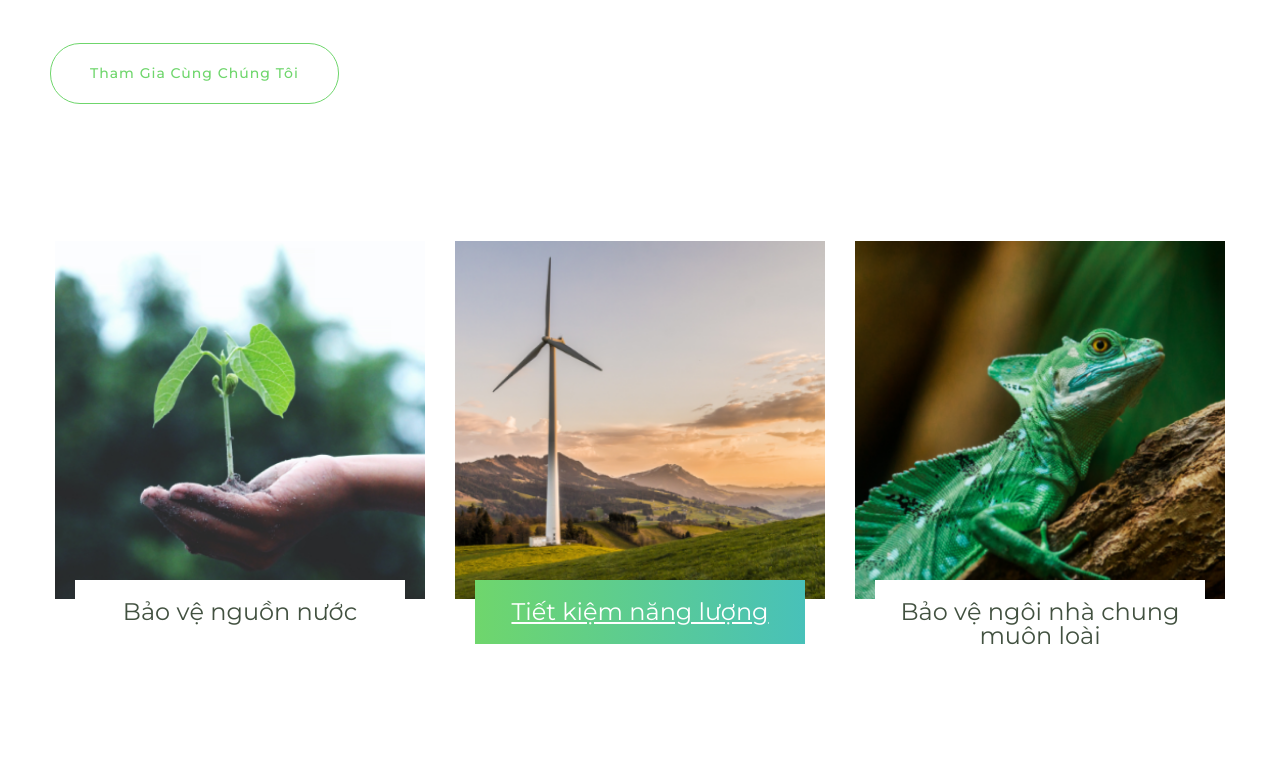
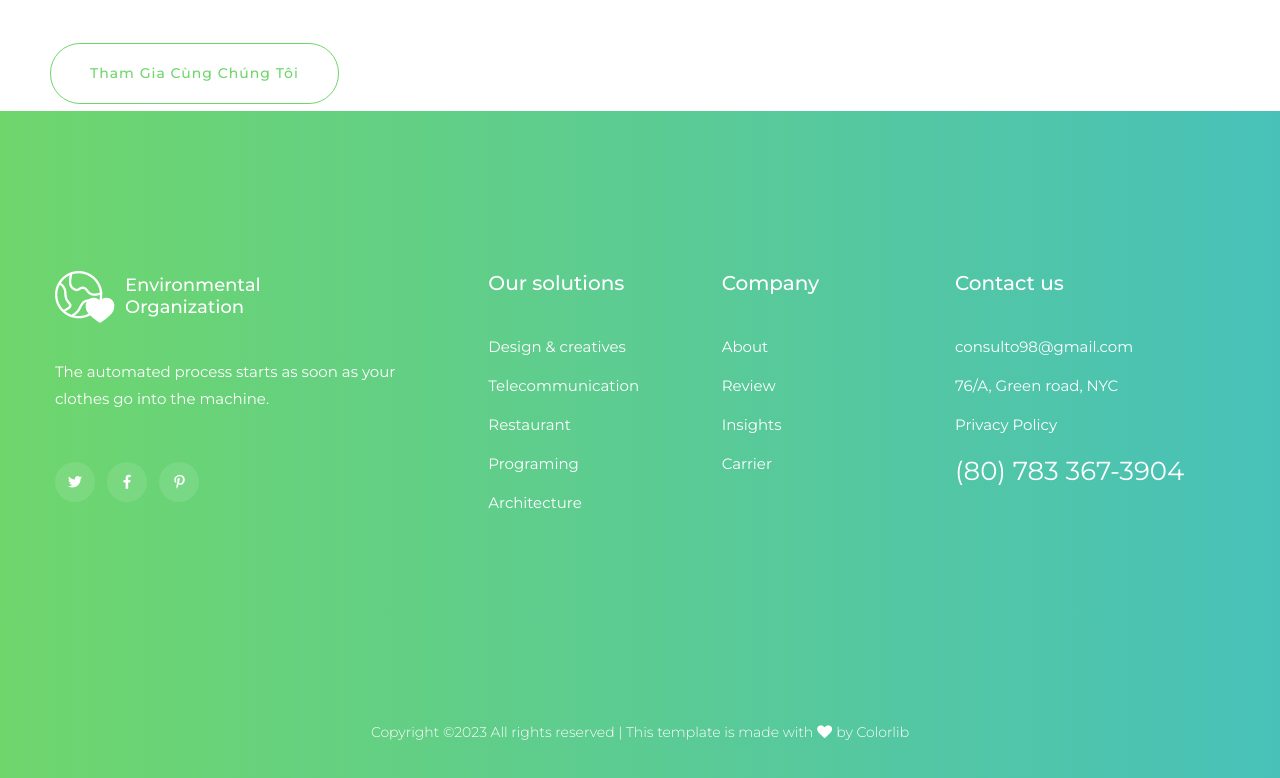
Before and after one commit to lequangnhut/UX-UI-CanThoXanh, a plain HTML site: page projects.html in a window 1280 px wide. Shown: the part 2182-2960 px from the top of the page. Drawn offline with Linux system fonts and the light colour scheme.

Commit message:
Update projects.html

```diff
--- a/projects.html
+++ b/projects.html
@@ -239,7 +239,7 @@
         </section>
         <!-- About Area End -->
         <!--? Services Area Start -->
-        <div class="service-area section-padding30">
+        <!-- <div class="service-area section-padding30">
             <div class="container">
                 <div class="row">
                     <div class="col-lg-4 col-md-6 col-sm-11">
@@ -274,7 +274,7 @@
                     </div>
                 </div>
             </div>
-        </div>
+        </div> -->
         <!-- Services Area End -->
     </main>
     <footer>
```
